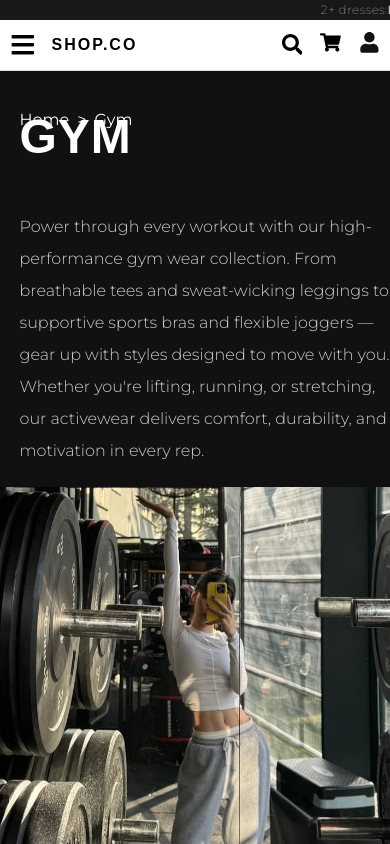
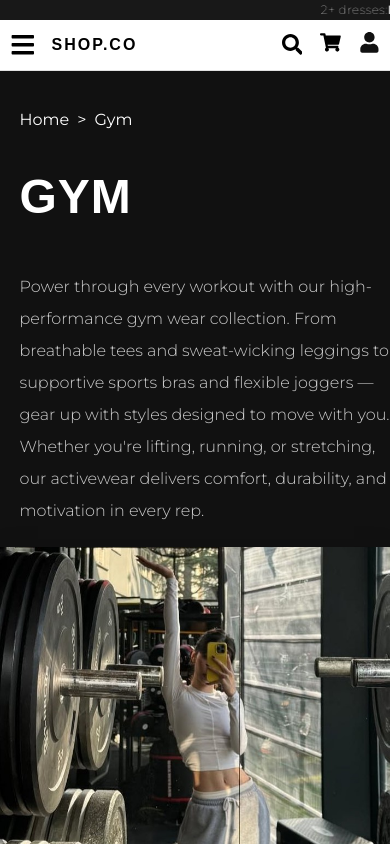
Before and after one commit to kisa-fatima/ecommerce-website, a React (Create React App) app: page /gym in a window 390 px wide. Built offline with nearby package versions, Linux system fonts and the light colour scheme; a web font is replaced by a local one.

Commit message:
mobile breadcrumbs

```diff
--- a/src/components/Loader.js
+++ b/src/components/Loader.js
@@ -1,5 +1,5 @@
 import React from 'react';
-import './Loader.css';
+import '../styles/Loader.css';
 
 const Loader = () => (
   <div className="loader-container">
--- a/src/styles/PageBanner.css
+++ b/src/styles/PageBanner.css
@@ -93,12 +93,14 @@
 }
 
 @media (max-width: 600px) {
+
     .page-banner__title{
+        margin-top: 50px;
         line-height: 1.5;
     }
   .page-banner {
     display: block;
-    padding: 30px 0 0 0;
+    padding: 40px 0 0 0;
     gap: 0;
     min-height: unset;
     height: auto;
```
Also changed, not shown: src/styles/Loader.css (renamed from src/components/Loader.css).
